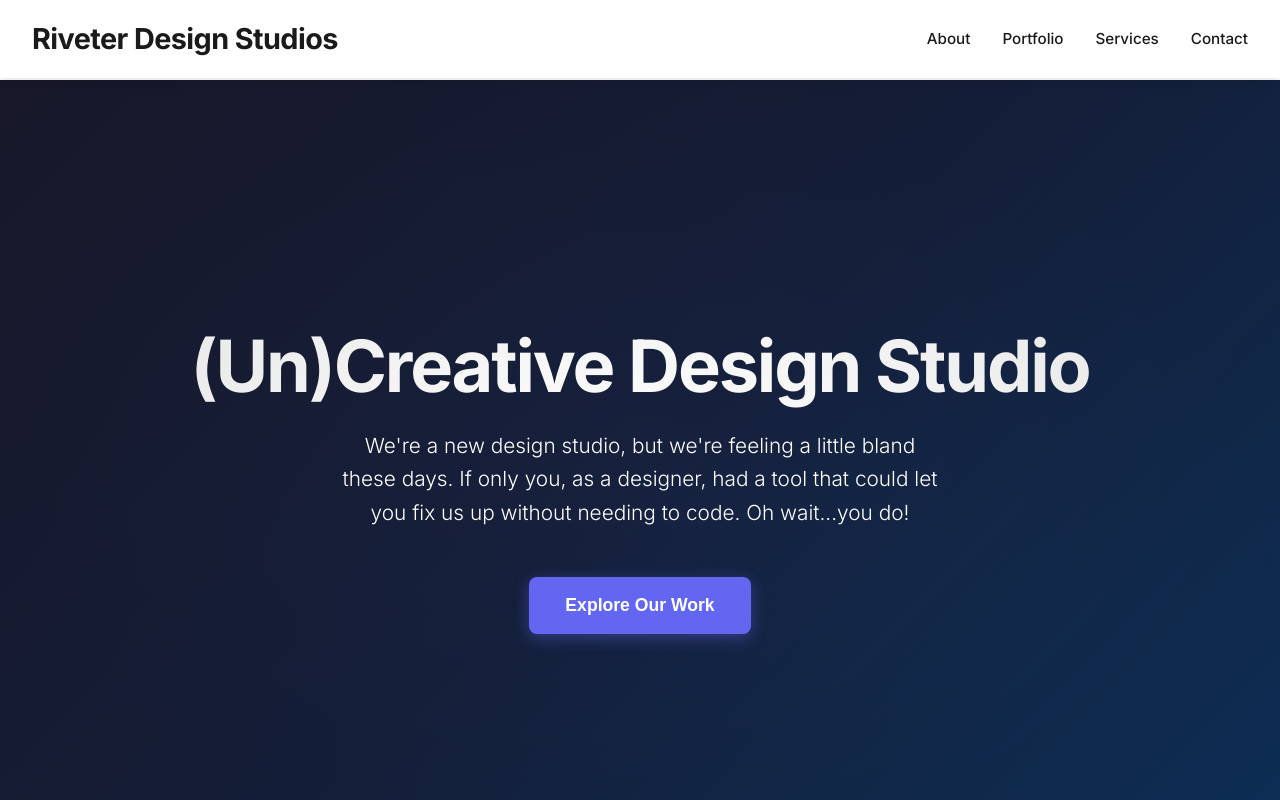
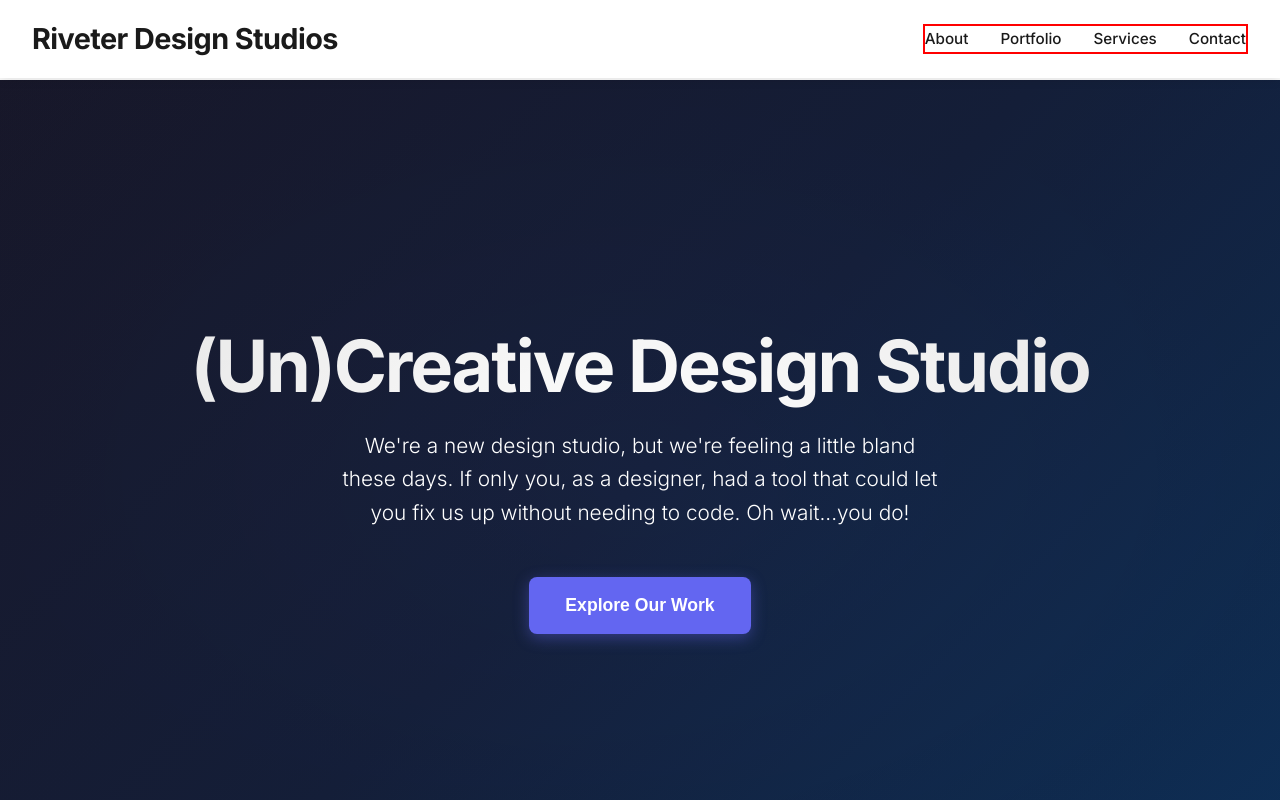
Before and after one commit to rivet-design/demo-design, a plain HTML site: page index.html in a window 1280 px wide. Shown: the top 800 px of the page. Drawn offline with Linux system fonts and the light colour scheme.

Commit message:
feat: modified ul.nav-links: add red border
Element: ul.nav-links
XPath: /html/body/header[1]/nav[1]/ul[1]

Generated by Rivet Visual Editor

```diff
--- a/index.html
+++ b/index.html
@@ -6,7 +6,8 @@
     <title>Riveter Design Studios</title>
     <link href="https://fonts.googleapis.com/css2?family=Inter:wght@300;400;500;600;700&display=swap" rel="stylesheet">
     <link rel="stylesheet" href="styles.css">
-</head>
+  <script src="http://localhost:4000/api/selection-script" id="rivet-selection-script"></script>
+      </head>
 <body>
     <header>
         <nav>
--- a/styles.css
+++ b/styles.css
@@ -40,10 +40,11 @@ nav {
     letter-spacing: -0.02em;
 }
 
-.nav-links {
+ul.nav-links {
     display: flex;
     list-style: none;
     gap: 2rem;
+    border: 2px solid red !important;
 }
 
 .nav-links a {
```
